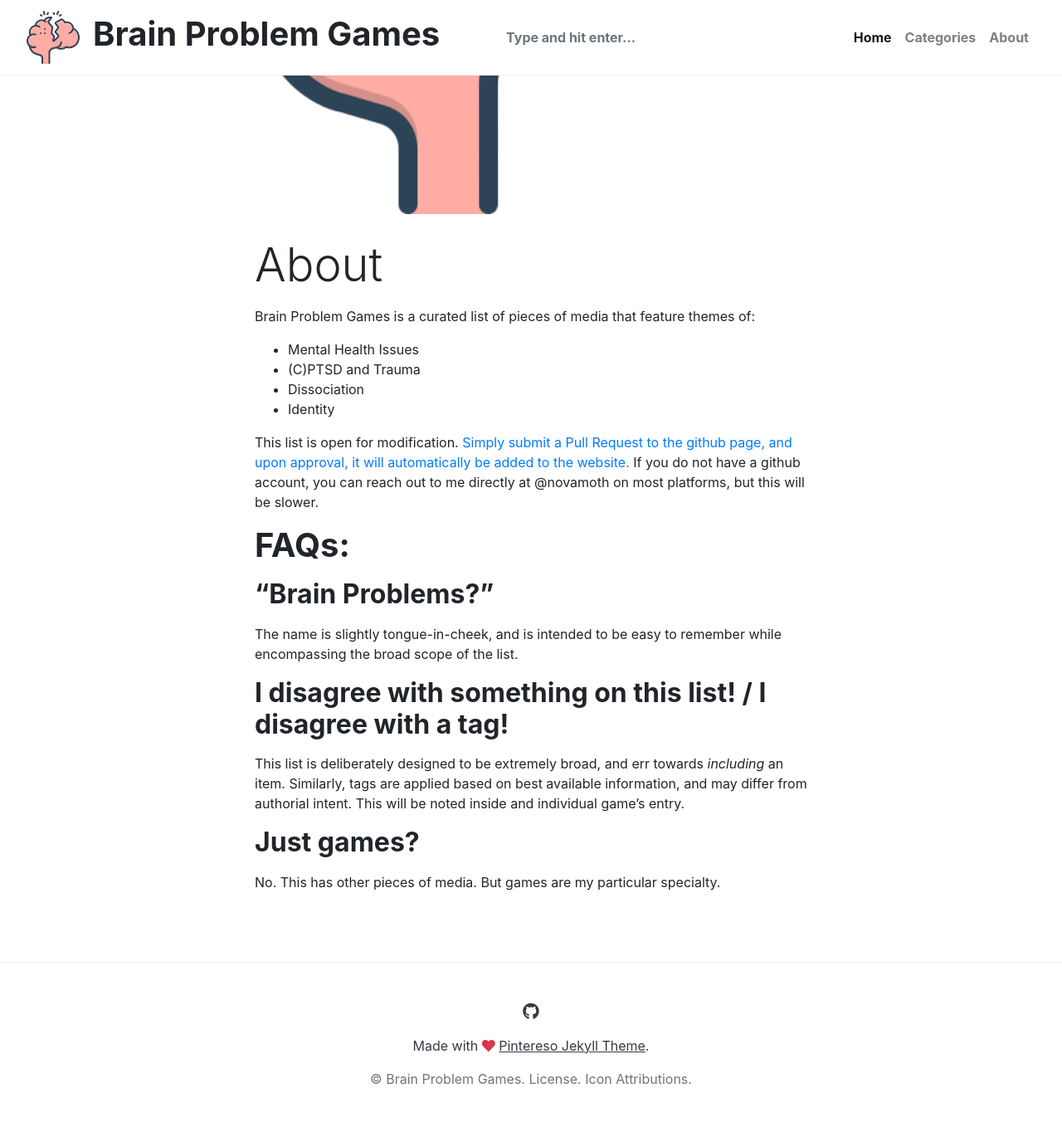
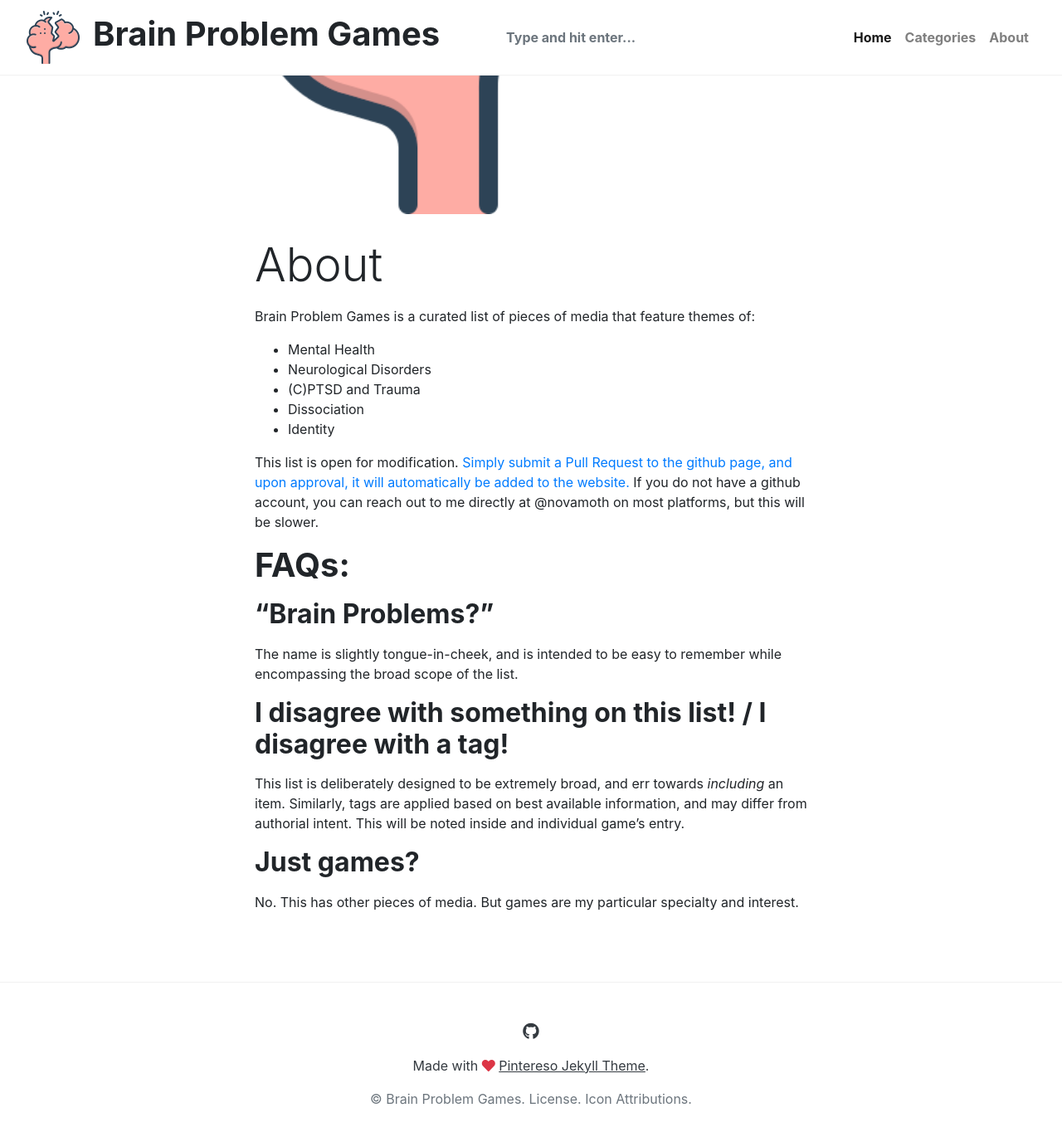
Before and after one commit to novamoth/brain-problem-games, a Jekyll site: the page built from _pages/about.md, in a window 1280 px wide and 1400 px high, scrolled down 590 px. Shown: the top 1370 px of the window at 83% size. Built offline with Jekyll 4.4.1, drawn with Linux system fonts in a browser that asks for light colours; nearby versions of some CDN libraries; library files that are not in the unit come from our copies; comment, search, counter and statistics services are not loaded.

Commit message:
Minor wording tweak

```diff
--- a/_pages/about.md
+++ b/_pages/about.md
@@ -6,7 +6,8 @@ image: "/assets/images/large_logo.png"
 
 Brain Problem Games is a curated list of pieces of media that feature themes of:
 
-- Mental Health Issues
+- Mental Health
+- Neurological Disorders
 - (C)PTSD and Trauma
 - Dissociation
 - Identity
@@ -25,4 +26,4 @@ This list is deliberately designed to be extremely broad, and err towards _inclu
 
 ## Just games?
 
-No. This has other pieces of media. But games are my particular specialty.
+No. This has other pieces of media. But games are my particular specialty and interest.
```
